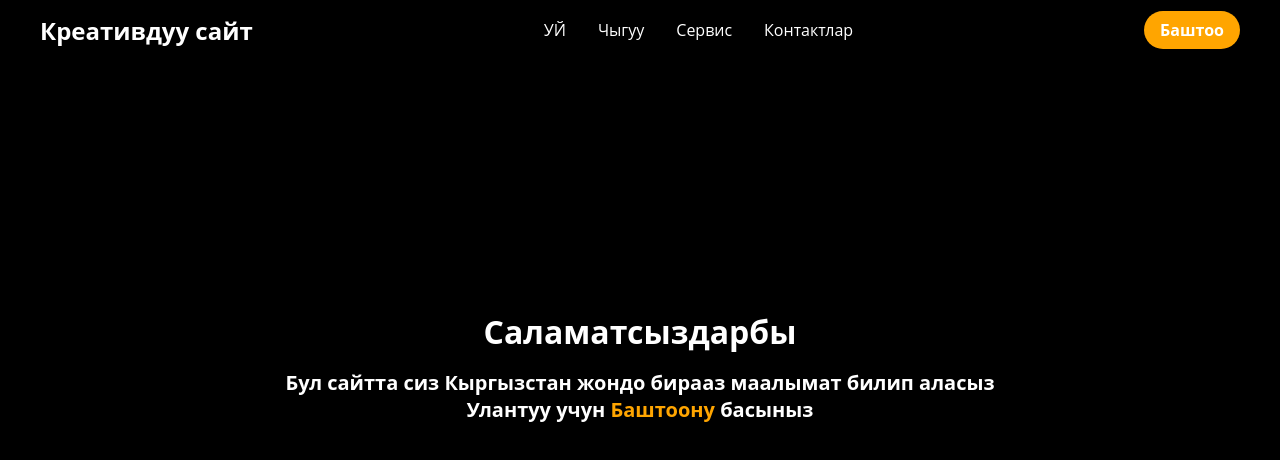
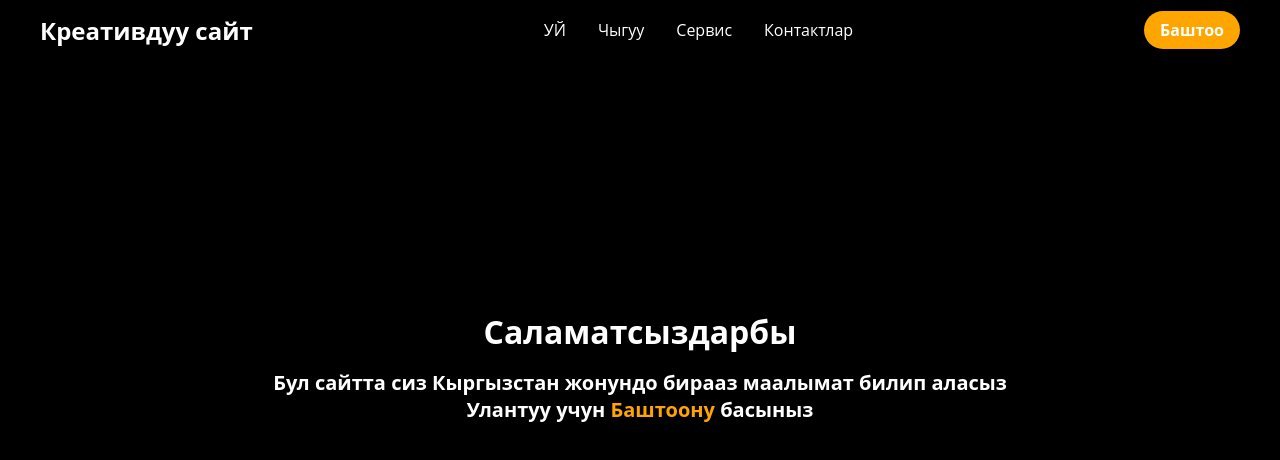
Before and after one commit to kirikisanso/Kyrgyxstan_website, a plain HTML site: page index.html in a window 1280 px wide. Drawn offline with Linux system fonts and the light colour scheme.

Commit message:
Update index.html

```diff
--- a/index.html
+++ b/index.html
@@ -39,7 +39,7 @@
     <main>
       <section id="hero">
         <h1>Саламатсыздарбы</h1>
-        <p>Бул сайтта сиз Кыргызстан жондо бирааз маалымат билип аласыз<br>Улантуу учун <b>Баштоону </b>басыныз</p>
+        <p>Бул сайтта сиз Кыргызстан жонундо бирааз маалымат билип аласыз<br>Улантуу учун <b>Баштоону </b>басыныз</p>
       </section>
     </main>
     <script>
```
